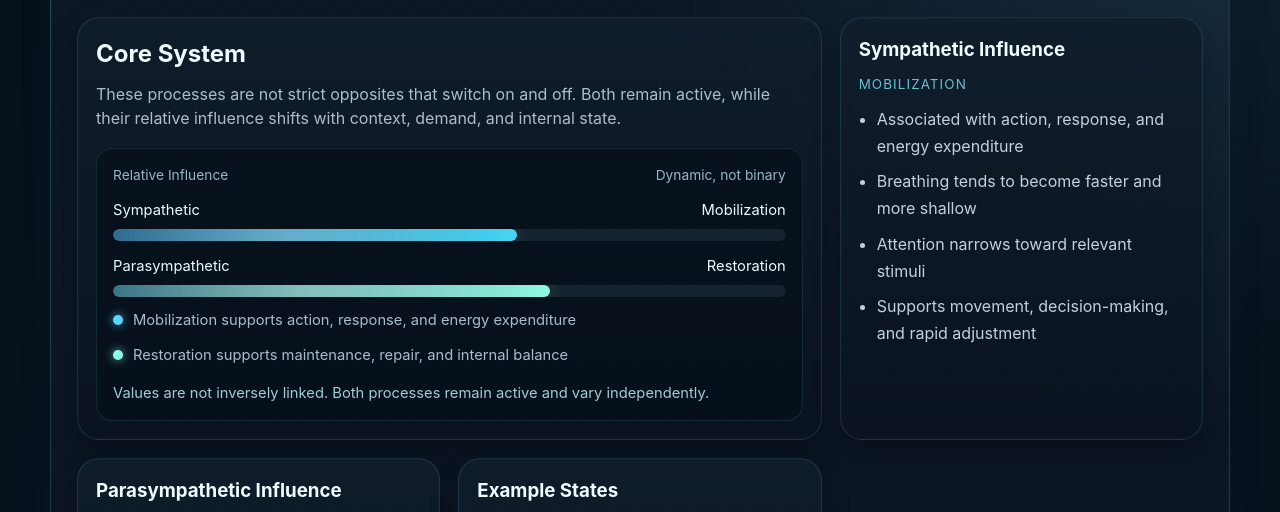
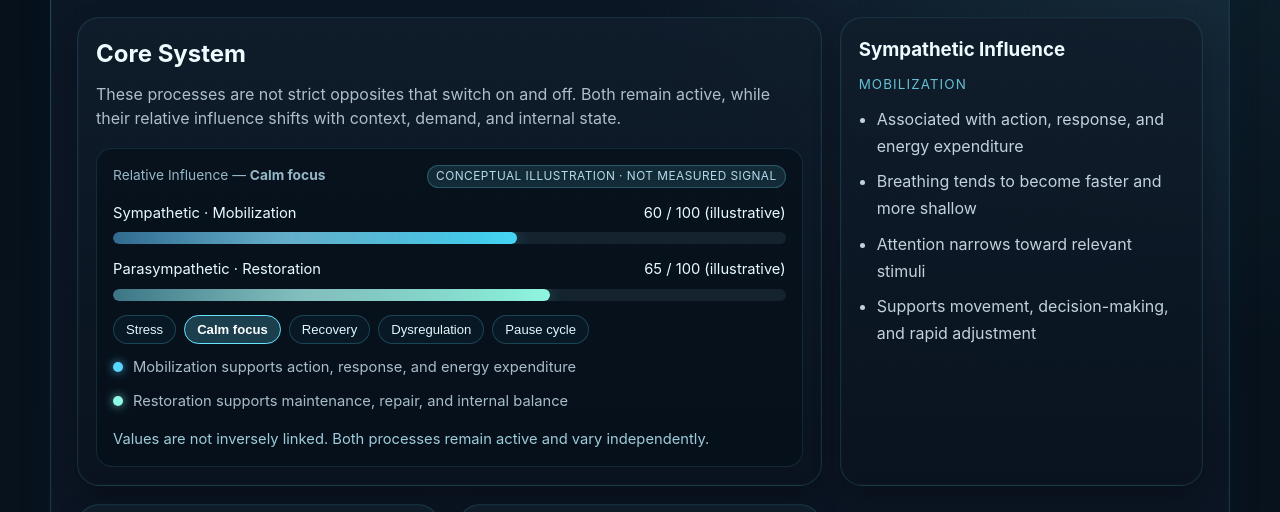
Before and after one commit to icyNatural/Autonomic-Regulation-Model, a plain HTML site: page index.html in a window 1280 px wide. Shown: the part 222-734 px from the top of the page. Drawn offline with Linux system fonts and the light colour scheme.

Commit message:
Repair unresolved merge markers and add explicit illustrative state controls

```diff
--- a/index.html
+++ b/index.html
@@ -352,6 +352,55 @@
 
     a:hover{opacity:.9}
 
+    .state-controls{
+      display:flex;
+      flex-wrap:wrap;
+      gap:8px;
+      margin-top:14px;
+    }
+
+    .state-btn{
+      appearance:none;
+      border:1px solid rgba(91,226,255,.22);
+      background:rgba(10,27,40,.75);
+      color:#dff9ff;
+      border-radius:999px;
+      padding:6px 12px;
+      font-size:.82rem;
+      cursor:pointer;
+      transition:background .15s ease, border-color .15s ease;
+    }
+
+    .state-btn:hover,
+    .state-btn:focus-visible{
+      border-color:var(--cyan);
+      outline:none;
+    }
+
+    .state-btn[aria-pressed="true"]{
+      background:rgba(103,228,255,.22);
+      border-color:var(--cyan);
+      color:#ffffff;
+      font-weight:600;
+    }
+
+    .illus-tag{
+      display:inline-block;
+      padding:2px 8px;
+      border-radius:999px;
+      font-size:.74rem;
+      letter-spacing:.04em;
+      text-transform:uppercase;
+      background:rgba(103,228,255,.12);
+      border:1px solid rgba(103,228,255,.25);
+      color:rgba(198,238,255,.9);
+    }
+
+    @media (prefers-reduced-motion: reduce){
+      .badge-dot, .fill::after{animation:none}
+      .card{transition:none}
+    }
+
     @keyframes pulse{
       0%,100%{transform:scale(1);opacity:.9}
       50%{transform:scale(1.18);opacity:1}
@@ -402,14 +451,14 @@
 
           <div class="balance">
             <div class="balance-head">
-              <span>Relative Influence</span>
-              <span>Dynamic, not binary</span>
+              <span>Relative Influence — <strong id="state-label">Stress</strong></span>
+              <span class="illus-tag">Conceptual Illustration · Not Measured Signal</span>
             </div>
 
             <div class="channel">
               <div class="channel-label">
-                <span>Sympathetic</span>
-                <span>Mobilization</span>
+                <span>Sympathetic · Mobilization</span>
+                <span id="sym-value">90 / 100 (illustrative)</span>
               </div>
               <div class="bar">
                 <div class="fill fill-sym"></div>
@@ -418,12 +467,20 @@
 
             <div class="channel">
               <div class="channel-label">
-                <span>Parasympathetic</span>
-                <span>Restoration</span>
+                <span>Parasympathetic · Restoration</span>
+                <span id="para-value">20 / 100 (illustrative)</span>
               </div>
               <div class="bar">
                 <div class="fill fill-para"></div>
               </div>
+            </div>
+
+            <div class="state-controls" role="group" aria-label="Select illustrative autonomic state">
+              <button type="button" class="state-btn" data-state-index="0" aria-pressed="true">Stress</button>
+              <button type="button" class="state-btn" data-state-index="1" aria-pressed="false">Calm focus</button>
+              <button type="button" class="state-btn" data-state-index="2" aria-pressed="false">Recovery</button>
+              <button type="button" class="state-btn" data-state-index="3" aria-pressed="false">Dysregulation</button>
+              <button type="button" class="state-btn" id="cycle-toggle" aria-pressed="false">Pause cycle</button>
             </div>
 
             <div class="note">
@@ -527,21 +584,23 @@
           <p class="observation">
             Autonomic regulation is a continuous balancing process influenced by internal rhythms, external inputs, and cognitive activity.
           </p>
-<<<<<<< HEAD
           <p class="footer-note">
-           This model describes regulation as a continuous adjustment, not a fixed state.
+            This model describes regulation as a continuous adjustment, not a fixed state. Values shown are conceptual educational illustrations, not measured physiology or clinical telemetry.
           </p>
-=======
->>>>>>> 2af671c (Refine regulation model states and remove repo note)
         </article>
       </div>
     </section>
   </main>
 
-    <script>
+  <script>
     (function () {
       const sym = document.querySelector(".fill-sym");
       const para = document.querySelector(".fill-para");
+      const stateLabel = document.getElementById("state-label");
+      const symValue = document.getElementById("sym-value");
+      const paraValue = document.getElementById("para-value");
+      const buttons = Array.from(document.querySelectorAll(".state-btn[data-state-index]"));
+      const cycleToggle = document.getElementById("cycle-toggle");
       if (!sym || !para) return;
 
       const states = [
@@ -552,17 +611,50 @@
       ];
 
       let i = 0;
+      const reducedMotion = window.matchMedia && window.matchMedia("(prefers-reduced-motion: reduce)").matches;
+      let paused = reducedMotion;
 
-      function applyState(state) {
+      function applyState(index) {
+        i = index;
+        const state = states[i];
         sym.style.width = state.sym + "%";
         para.style.width = state.para + "%";
+        if (stateLabel) stateLabel.textContent = state.label;
+        if (symValue) symValue.textContent = state.sym + " / 100 (illustrative)";
+        if (paraValue) paraValue.textContent = state.para + " / 100 (illustrative)";
+        buttons.forEach((btn, idx) => btn.setAttribute("aria-pressed", String(idx === i)));
       }
 
-      applyState(states[0]);
+      function syncCycleButton() {
+        if (!cycleToggle) return;
+        cycleToggle.textContent = paused ? "Resume cycle" : "Pause cycle";
+        cycleToggle.setAttribute("aria-pressed", String(paused));
+      }
+
+      buttons.forEach((btn) => {
+        btn.addEventListener("click", () => {
+          const idx = Number(btn.getAttribute("data-state-index"));
+          if (Number.isInteger(idx) && idx >= 0 && idx < states.length) {
+            paused = true;
+            applyState(idx);
+            syncCycleButton();
+          }
+        });
+      });
+
+      if (cycleToggle) {
+        cycleToggle.addEventListener("click", () => {
+          paused = !paused;
+          syncCycleButton();
+        });
+      }
+
+      applyState(0);
+      syncCycleButton();
 
       setInterval(() => {
-        i = (i + 1) % states.length;
-        applyState(states[i]);
+        if (paused) return;
+        applyState((i + 1) % states.length);
       }, 3000);
     })();
   </script>
```
